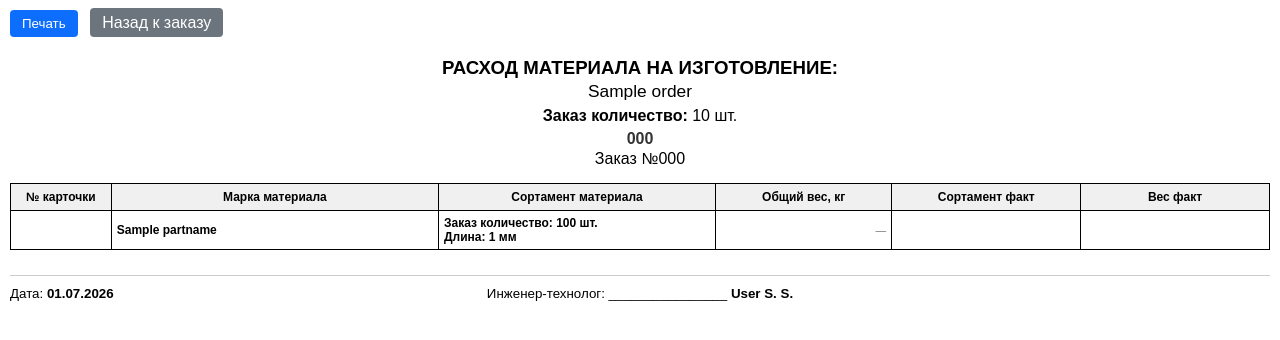
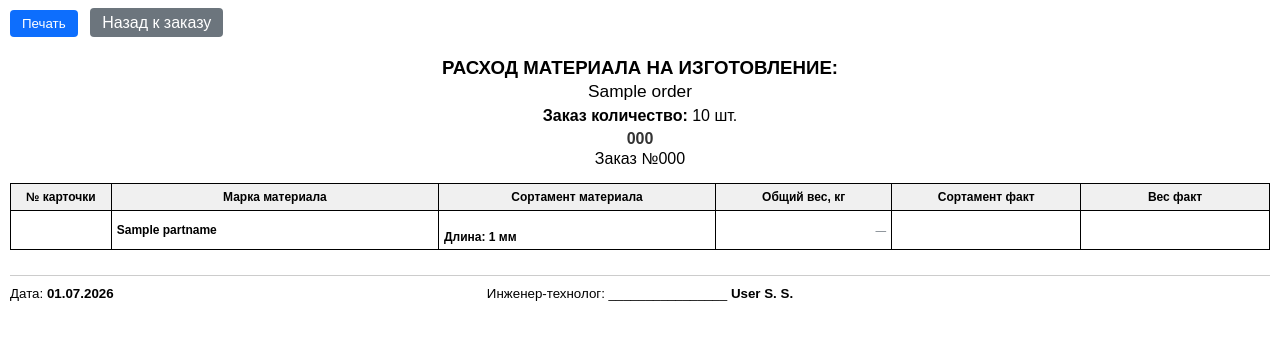
Before and after one commit to k1slee/production_calculator, a Django app: page /orders/1/print-grouped/ in a window 1280 px wide. Shown: the top 340 px of the page. Run offline with Django 4.2, Linux system fonts and the light colour scheme; a user stored in the database is signed in; tables that the repository leaves empty hold one stand-in row (values such as "Sample post").

Commit message:
Правки групированного отчета

```diff
--- a/calculator/templates/calculator/print_grouped_report.html
+++ b/calculator/templates/calculator/print_grouped_report.html
@@ -228,7 +228,6 @@
                     </td>
                     <td>
                         {% if group.is_special %}
-                            <b>Заказ количество: {{ group.quantity }} шт.</b>
                             {% if group.special_length %}
                                 <br><b>Длина: {{ group.special_length|format_decimal }} мм</b>
                             {% else %}
```
